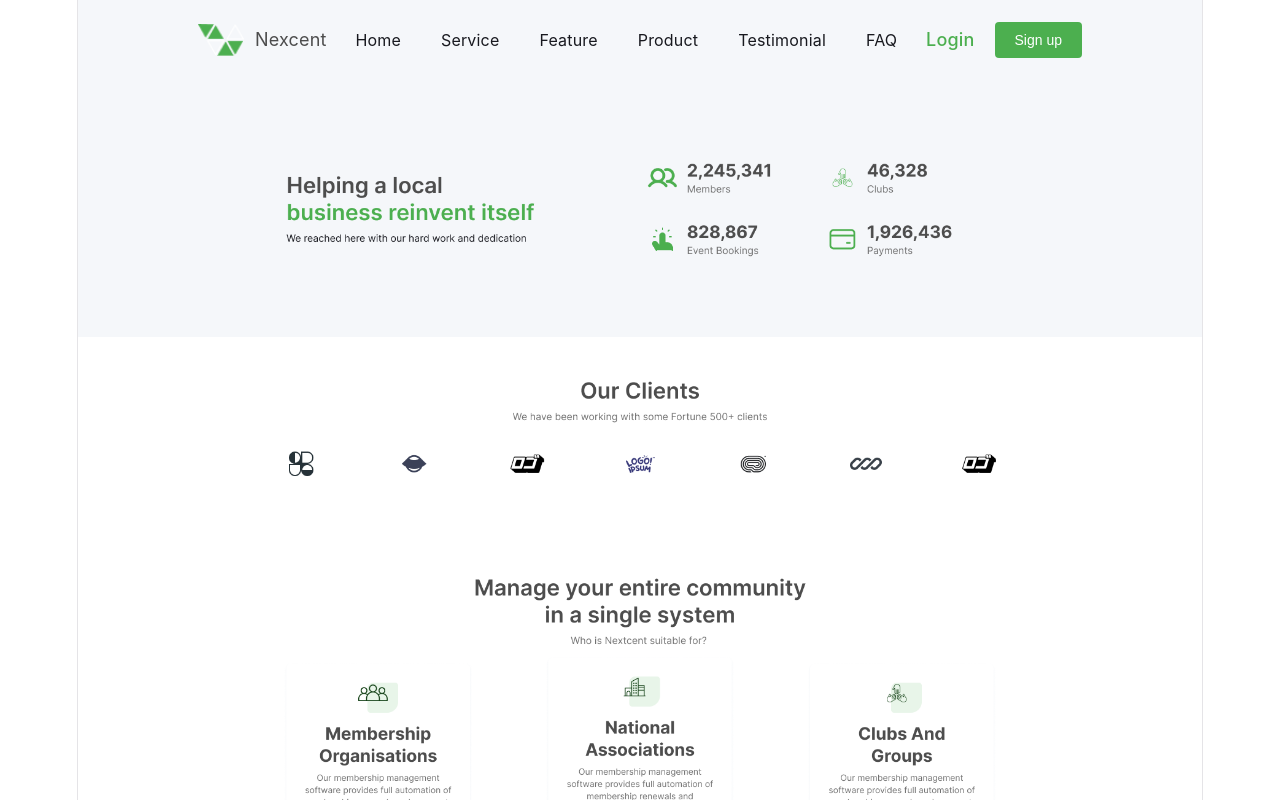
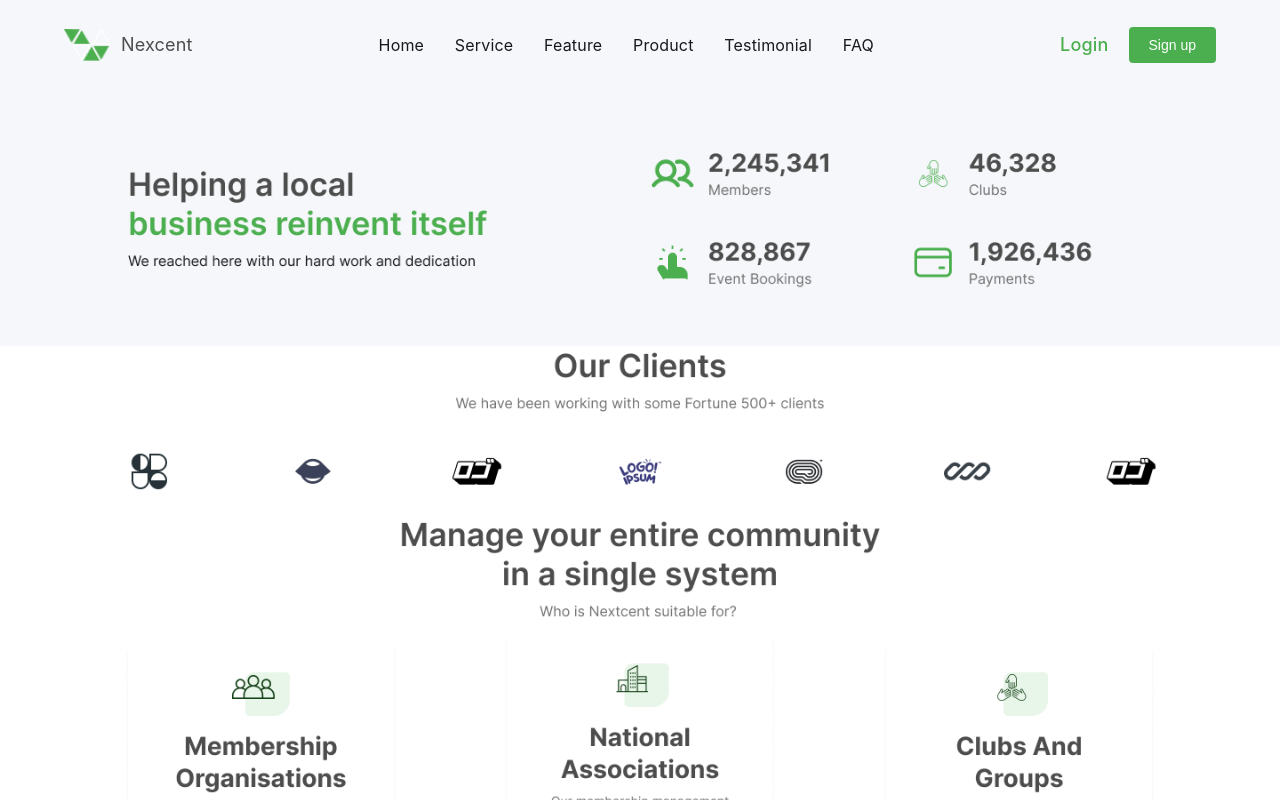
Before and after one commit to chokka26a/Nexcent, a React (Vite) app in the folder frontend/: page / in a window 1280 px wide. Shown: the top 800 px of the page. Built offline with nearby package versions, Linux system fonts and the light colour scheme.

Commit message:
changes to the page ui

```diff
--- a/frontend/src/App.css
+++ b/frontend/src/App.css
@@ -4,26 +4,30 @@
   padding: 0;
 }
 
-body {
+html, body {
+  width: 100%;
+  overflow-x: hidden; /* Removes horizontal scrollbars across all screen sizes */
   font-family: 'Inter', sans-serif;
   color: #4D4D4D;
   background-color: #FFFFFF;
 }
 
+/* 1. Full-Width Container (Removes 1440px max-width boundary) */
 .landing-container {
   width: 100%;
-  max-width: 1440px;
-  margin: 0 auto;
+  margin: 0;
+  padding: 0;
 }
 
-/* Header Navigation - Fixed clickability with positioning and z-index */
+/* 2. Responsive Edge-to-Edge Header */
 .navbar {
   position: relative;
   z-index: 100;
   display: flex;
   justify-content: space-between;
   align-items: center;
-  padding: 22px 120px;
+  width: 100%;
+  padding: 1.5rem 5vw; /* Converts fixed 120px padding to responsive viewport-width padding */
   background-color: #F5F7FA;
 }
 
@@ -34,14 +38,14 @@ body {
 }
 
 .logo-img {
-  height: 32px;      /* Prevents image from expanding the header */
-  width: auto;       /* Maintains correct aspect ratio */
+  height: 32px;
+  width: auto;
   object-fit: contain;
   display: block;
 }
 
 .nav-links span {
-  margin: 0 20px;
+  margin: 0 1.2vw;
   font-size: 16px;
   color: #18191F;
   cursor: pointer;
@@ -73,23 +77,13 @@ body {
   cursor: pointer !important;
 }
 
-/* Image Section Layouts */
+/* 3. Fluid Image Sections (Removes 1200px image limit) */
 .section-container {
   width: 100%;
-  padding: 40px 120px;
+  padding: 0; /* Ensures background fills entire screen without white side margins */
   display: flex;
   justify-content: center;
   align-items: center;
-}
-
-.relative-container {
-  position: relative;
-}
-
-.image-overlay-btn {
-  position: absolute;
-  bottom: 20%;
-  z-index: 10;
 }
 
 .bg-light {
@@ -98,17 +92,18 @@ body {
 
 .full-width-img {
   width: 100%;
-  max-width: 1200px;
+  max-width: 100%; /* Allows image to stretch dynamically on 15", 20", or ultrawide screens */
   height: auto;
-  object-fit: contain;
+  object-fit: cover;
   display: block;
 }
 
-/* Bottom Call to Action */
+/* 4. Bottom Call to Action */
 .footer-cta {
   background-color: #F5F7FA;
   text-align: center;
   padding: 60px 20px;
+  width: 100%;
 }
 
 .footer-cta h2 {
@@ -117,32 +112,7 @@ body {
   margin-bottom: 30px;
 }
 
-/* Auth Modal Styling - Forces overlay above all images */
-.modal-overlay {
-  position: fixed;
-  top: 0;
-  left: 0;
-  width: 100vw;
-  height: 100vh;
-  background: rgba(0, 0, 0, 0.5);
-  display: flex;
-  justify-content: center;
-  align-items: center;
-  z-index: 9999;
-}
-
-/* Responsive Scaling */
-@media (max-width: 768px) {
-  .navbar, .section-container {
-    padding: 20px;
-  }
-
-  .nav-links {
-    display: none;
-  }
-}
-
-/* Force modal overlay to render above all section images */
+/* 5. Auth Modal Styling */
 div[class*="modal"],
 div[class*="overlay"] {
   position: fixed !important;
@@ -156,3 +126,14 @@ div[class*="overlay"] {
   align-items: center !important;
   z-index: 99999 !important;
 }
+
+/* Responsive Media Queries */
+@media (max-width: 768px) {
+  .navbar {
+    padding: 15px 20px;
+  }
+
+  .nav-links {
+    display: none;
+  }
+}
--- a/frontend/src/App.jsx
+++ b/frontend/src/App.jsx
@@ -12,6 +12,7 @@ import communityUpdatesImg from './assets/CommunityUpdates.png';
 
 // Import AuthContext hook
 import { useAuth } from './context/AuthContext';
+import AuthModal from './components/AuthModal';
 
 export default function App() {
   const { user, logout } = useAuth() || {};
@@ -101,48 +102,11 @@ export default function App() {
 
       {/* 4. Active Auth Modal Overlay */}
       {authMode && (
-        <div style={{
-          position: 'fixed',
-          top: 0,
-          left: 0,
-          width: '100vw',
-          height: '100vh',
-          backgroundColor: 'rgba(0,0,0,0.6)',
-          display: 'flex',
-          justifyContent: 'center',
-          alignItems: 'center',
-          zIndex: 99999
-        }}>
-          <div style={{
-            background: '#ffffff',
-            padding: '40px',
-            borderRadius: '8px',
-            textAlign: 'center',
-            minWidth: '320px',
-            boxShadow: '0 4px 20px rgba(0,0,0,0.2)'
-          }}>
-            <h2 style={{ color: '#263238', marginBottom: '15px' }}>
-              {authMode === 'login' ? 'Welcome Back' : 'Create Account'}
-            </h2>
-            <p style={{ color: '#717171', marginBottom: '25px' }}>
-              {authMode === 'login' ? 'Sign in to access your dashboard' : 'Join Nexcent today'}
-            </p>
-            <button
-              onClick={() => setAuthMode(null)}
-              style={{
-                padding: '10px 24px',
-                background: '#4CAF4F',
-                color: '#ffffff',
-                border: 'none',
-                borderRadius: '4px',
-                cursor: 'pointer',
-                fontWeight: '500'
-              }}
-            >
-              Close
-            </button>
-          </div>
-        </div>
+        <AuthModal
+          isOpen={Boolean(authMode)}
+          initialMode={authMode}
+          onClose={() => setAuthMode(null)}
+        />
       )}
 
     </div>
--- a/frontend/src/components/AuthModal.jsx
+++ b/frontend/src/components/AuthModal.jsx
@@ -1,4 +1,4 @@
-import React, { useState, useContext } from 'react';
+import React, { useState, useContext, useEffect } from 'react';
 import { AuthContext } from '../context/AuthContext';
 
 export default function AuthModal({ isOpen, onClose, initialMode = 'login' }) {
@@ -6,6 +6,11 @@ export default function AuthModal({ isOpen, onClose, initialMode = 'login' }) {
   const [formData, setFormData] = useState({ name: '', email: '', password: '' });
   const [error, setError] = useState('');
   const { login } = useContext(AuthContext);
+
+  // Sync mode state when initialMode prop changes
+  useEffect(() => {
+    setMode(initialMode);
+  }, [initialMode]);
 
   if (!isOpen) return null;
 
--- a/frontend/src/index.css
+++ b/frontend/src/index.css
@@ -54,15 +54,12 @@ body {
   margin: 0;
 }
 
+/* Full-width root layout */
 #root {
-  width: 1126px;
-  max-width: 100%;
-  margin: 0 auto;
-  text-align: center;
-  border-inline: 1px solid var(--border);
-  min-height: 100svh;
-  display: flex;
-  flex-direction: column;
+  width: 100%;
+  min-height: 100vh;
+  margin: 0;
+  padding: 0;
   box-sizing: border-box;
 }
 
```
